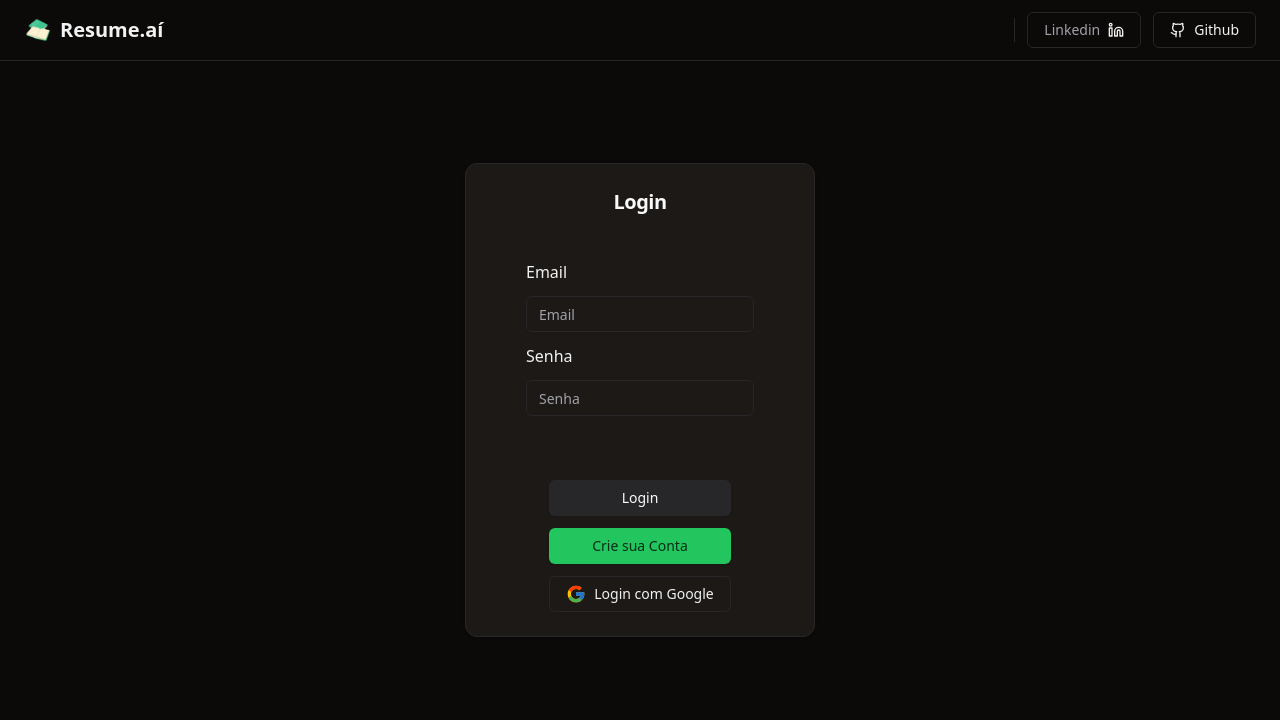
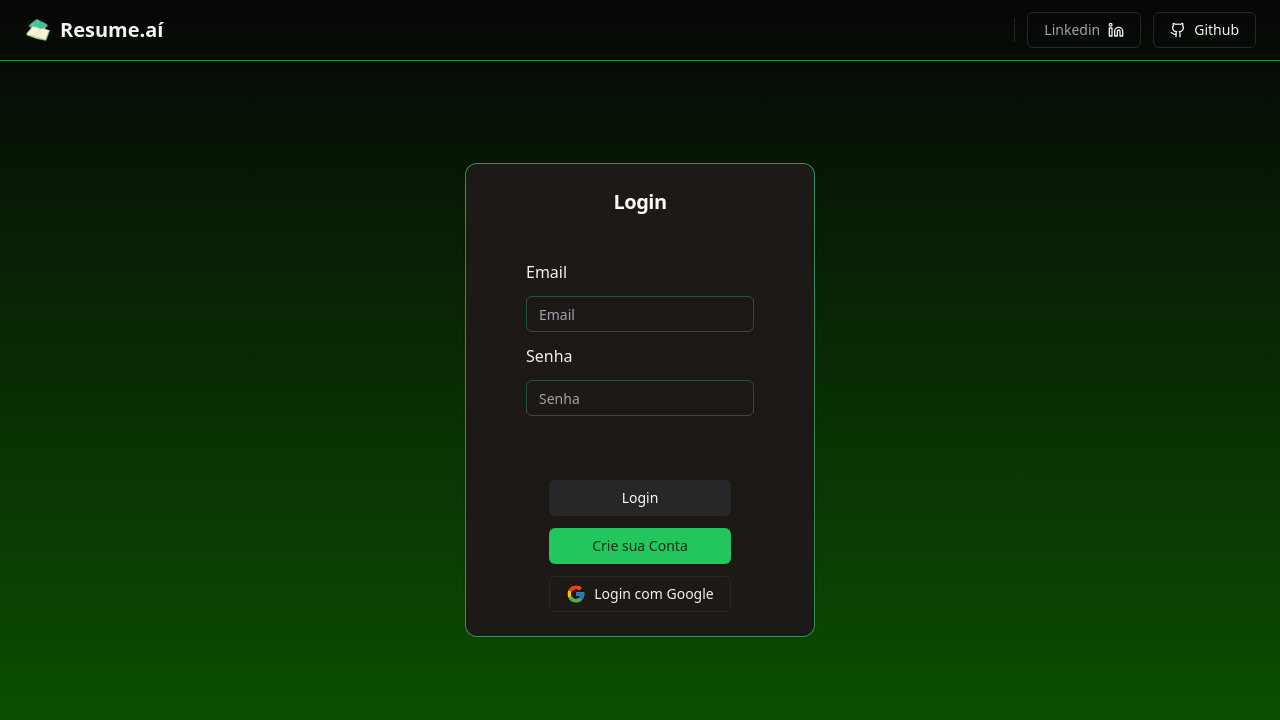
Before and after one commit to DanielCamposDevX/Resume-AI-Front, a React (Vite) app: page / in a window 1280 px wide. Shown: the top 720 px of the page. Built offline with nearby package versions, Linux system fonts and the light colour scheme; no server answers.

Commit message:
update/ Design Login page

```diff
--- a/src/components/header.tsx
+++ b/src/components/header.tsx
@@ -28,7 +28,7 @@ export function Header(props: Userdataty) {
     }
 
     return (
-        <div className="px-6 py-3 flex items-center justify-between border-b z-50">
+        <div className="px-6 py-3 flex items-center justify-between border-b border-green-400/60 z-50">
             <div className="flex">
                 <Avatar className="w-7 h-7 mr-2">
                     <AvatarImage src={IconMain} />
--- a/src/index.css
+++ b/src/index.css
@@ -36,3 +36,8 @@
     @apply bg-background text-foreground;
   }
 }
+
+.gradient{
+  background: rgb(12,87,0);
+  background: linear-gradient(0deg, rgba(12,87,0,1) 0%, rgba(6,6,6,1) 100%);
+}
--- a/src/pages/loginPage.tsx
+++ b/src/pages/loginPage.tsx
@@ -23,19 +23,19 @@ export function Login() {
 
 
     return (
-        <div className="min-h-screen flex flex-col">
+        <div className="min-h-screen flex flex-col gradient">
             <Header userdata={null} setUserdata={1} />
             <main className="fixed w-full h-screen flex justify-center items-center">
-                <Card className="w-[350px] flex flex-col justify-center items-center">
+                <Card className="w-[350px] flex flex-col justify-center items-center border border-green-400/60 ">
                     <CardHeader className="mb-5 flex justify-center items-center">
                         <CardTitle className="text-accent-foreground text-xl">Login</CardTitle>
                     </CardHeader>
                     <CardContent className="flex flex-col justify-center items-center gap-3">
                         <div className="flex flex-col gap-3">
                             <label>Email</label>
-                            <Input type="email" required placeholder="Email" id="email" value={user.email} onChange={e => setUser({ ...user, email: e.target.value })} />
+                            <Input type="email" className="border border-green-400/30" required placeholder="Email" id="email" value={user.email} onChange={e => setUser({ ...user, email: e.target.value })} />
                             <label>Senha</label>
-                            <Input type="password" required placeholder="Senha" id="pass" value={user.pass} onChange={e => setUser({ ...user, pass: e.target.value })} />
+                            <Input type="password" className="border border-green-400/30" required placeholder="Senha" id="pass" value={user.pass} onChange={e => setUser({ ...user, pass: e.target.value })} />
                         </div>
                     </CardContent>
                     <CardFooter className="flex flex-col gap-3 justify-between mt-10">
```
